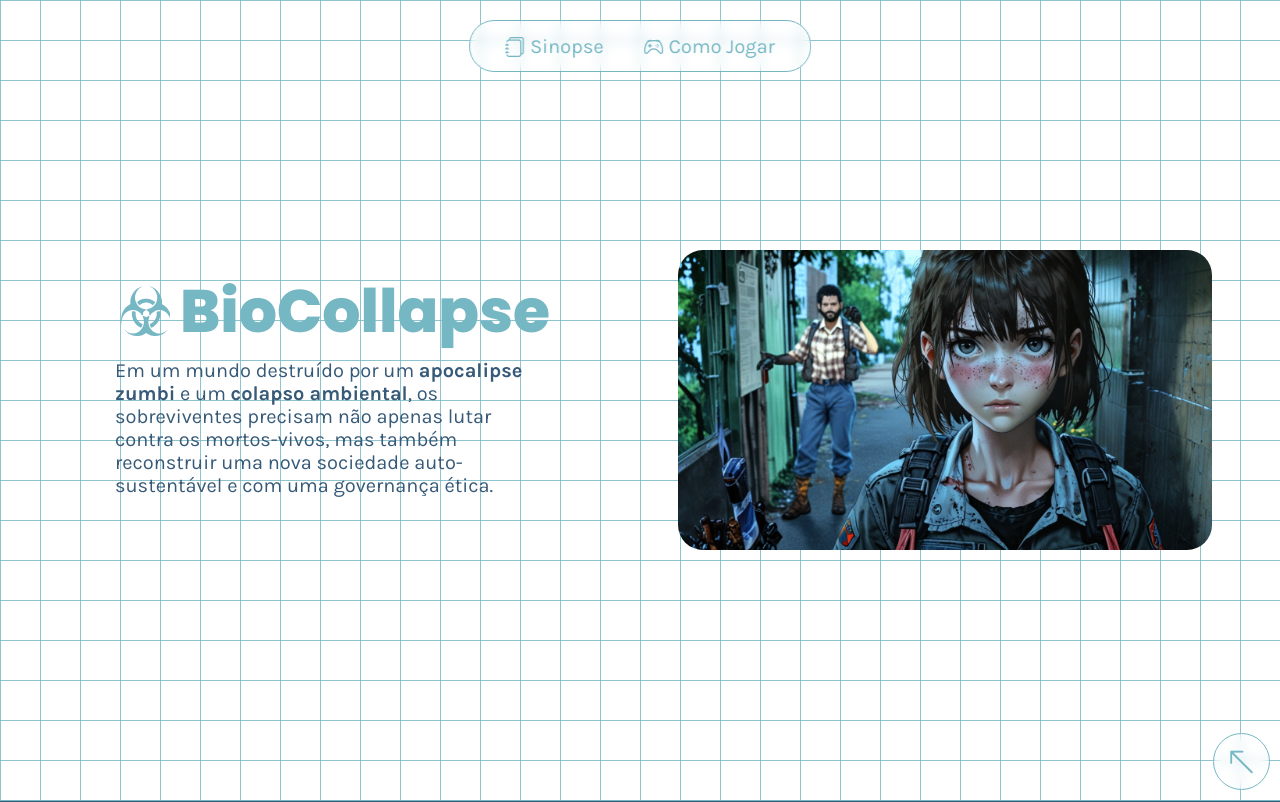
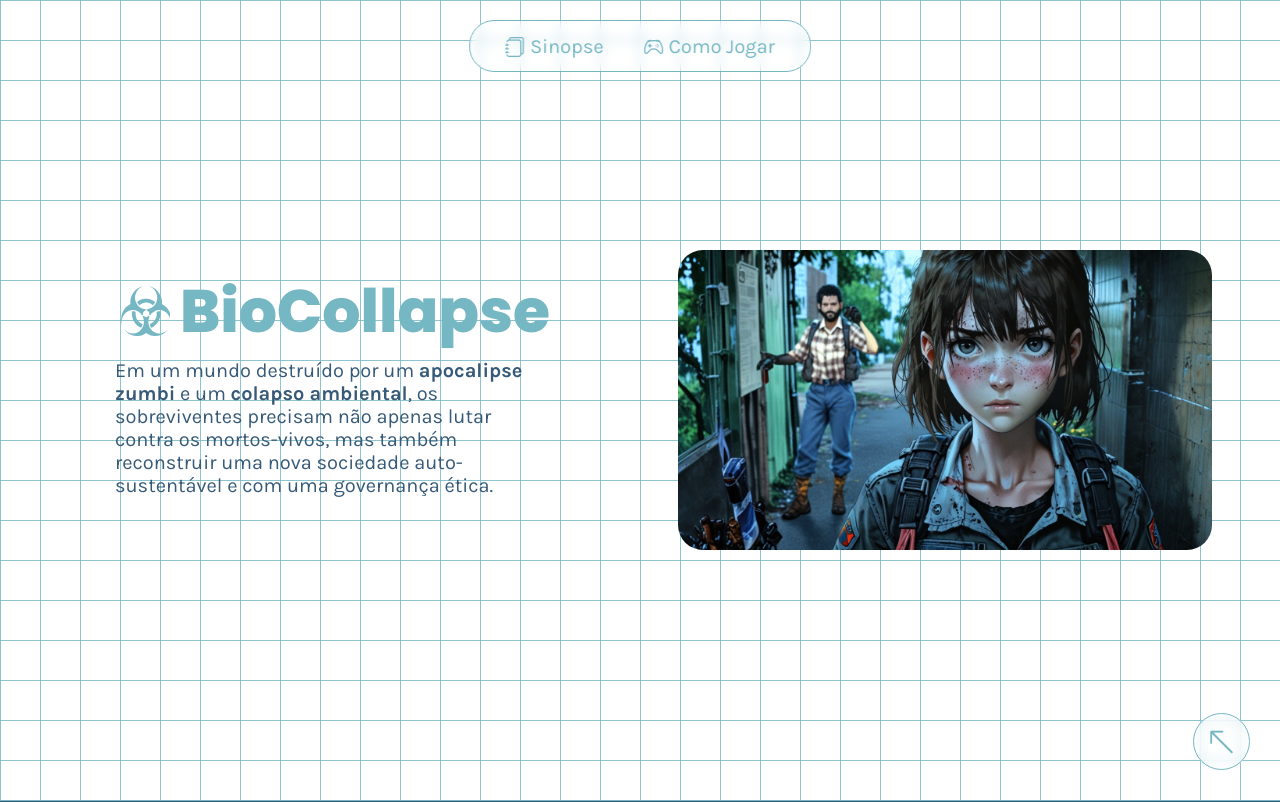
Before and after one commit to Thex2245/hackaton-game, a React (Vite) app: page / in a window 1280 px wide. Shown: the top 802 px of the page. Built offline with nearby package versions, Linux system fonts and the light colour scheme.

Commit message:
Ajuste no tamanho do botão

```diff
--- a/src/components/GoOnTop.css
+++ b/src/components/GoOnTop.css
@@ -1,7 +1,7 @@
 .goTop {
     position: fixed;
-    bottom: 10px;
-    right: 10px;
+    bottom: 30px;
+    right: 30px;
     width: 55px;
     height: 55px;
     border-radius: 50%;
```
